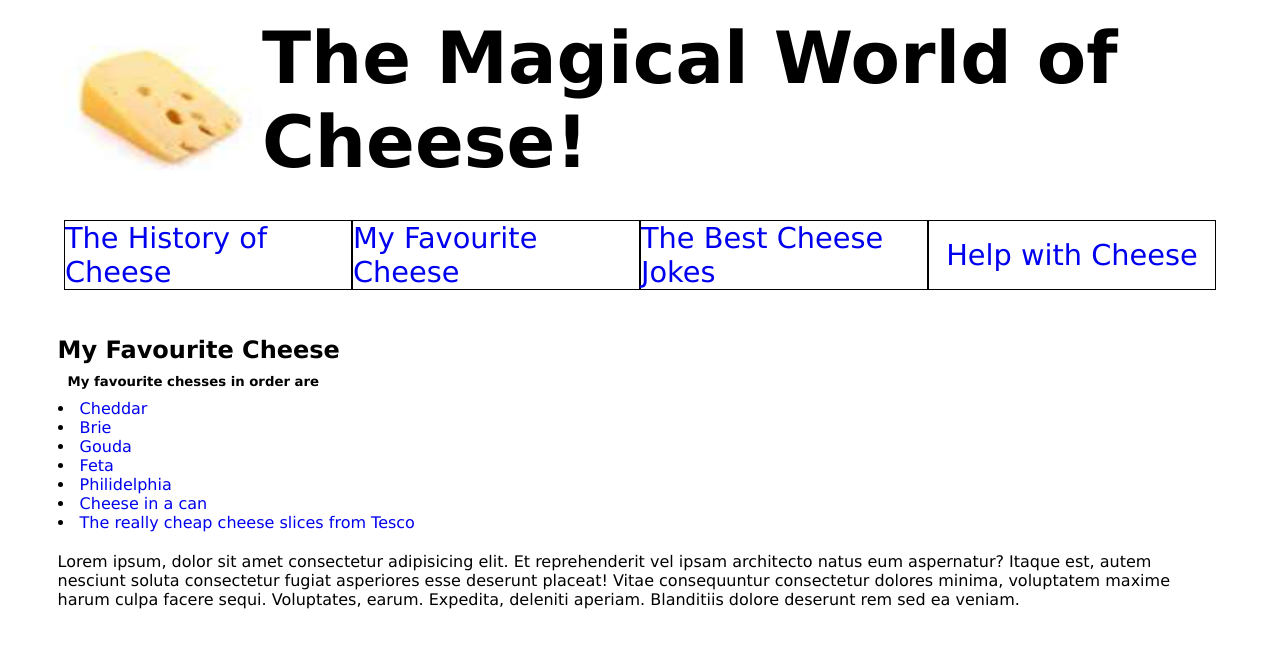
After one commit to brightKams/CMM007, a PHP site: page /favourite.html in a window 1280 px wide. The commit adds this page. Shown: the top 653 px of the page. Run offline with PHP 8.4, Linux system fonts and the light colour scheme.

Commit message:
DCommit for Favourite Cheese page and styling

```diff
--- a/lab4/assets/css/styles.css
+++ b/lab4/assets/css/styles.css
@@ -67,6 +67,9 @@ img {
     align-items: center;
     justify-content: center;
 }
+.main_container {
+    width: 100%;
+}
 
 .homePage_img_container {
     display: flex;
@@ -88,9 +91,26 @@ img {
     width: 50%;
     padding: 20px;
 }
-.magical_world_text {
+.magical_world_text{
     padding: 20px;
 }
+.item {
+    list-style-type: disc;
+    list-style-position: inside;
+}
+.hist_cheese_text {
+    padding: 20px 0;
+}
+
+
+/* HISTORY OF CHEESE PAGE */
+
+.main_wrapper{
+    width: 95%;
+    margin: auto;
+    padding: 2%;
+}
+
 
 
 
@@ -115,7 +135,7 @@ img {
 }
 
 .navigations > .nav_item {
-    width: 80%;
+    width: 100%;
     margin: auto;
     padding: 20px;
 }
--- /dev/null
+++ b/lab4/favourite.html
@@ -0,0 +1,104 @@
+<!DOCTYPE html>
+<html lang="en">
+
+<head>
+    <meta charset="UTF-8">
+    <meta name="viewport" content="width=device-width, initial-scale=1.0">
+    <link rel="stylesheet" type="text/css" href="assets/css/styles.css">
+    <title>FAVOURITE CHEESE PAGE</title>
+</head>
+
+<body>
+
+    <header class="magical_world_cheese_header" id="magical_world_cheese_header">
+        <div class="header_logo_container" id="header_logo_container">
+            <div class="logo_container all_borders" id="logo_container">
+                <a href="index.html">
+                    <img src="./assets/images/hard_cheese_img.jpg" alt="Magical World Cheese logo" class="logo_image"
+                        width="100px" height="100px">
+                </a>
+            </div>
+            <h1 class="logo_text" id="logo_text">
+                The Magical World of Cheese!
+            </h1>
+        </div>
+        <nav class="navigation_container all_borders" id="navigation_container">
+            <ul class="navigations all_borders" id="navigations">
+                <li class="cheese_hist_nav nav_item" id="cheese_hist_nav">
+                    <a href="history.html" class="cheese_hist_link nav_link" id="cheese_hist_link">The History of
+                        Cheese</a>
+                </li>
+                <li class="fav_cheese_nav nav_item" id="fav_cheese_nav">
+                    <a href="favourite.html" class="fav_cheese_link nav_link" id="fav_cheese_link">My Favourite
+                        Cheese</a>
+                </li>
+                <li class="cheese_jokes_nav nav_item" id="cheese_jokes_nav">
+                    <a href="jokes.html" class="cheese_jokes_link nav_link" id="cheese_jokes_link">The Best Cheese
+                        Jokes</a>
+                </li>
+                <li class="cheese_help_nav nav_item" id="cheese_help_nav">
+                    <a href="help.html" class="cheese_help_link nav_link" id="cheese_help_link">Help with Cheese</a>
+                </li>
+            </ul>
+        </nav>
+    </header>
+
+
+    <main class="fav_chesse_main_wrapper main_wrapper" id="fav_cheese_main_wrapper">
+
+        <h2 class="fav_cheese_heading main_heading" id="fav_cheese_heading">
+            My Favourite Cheese
+        </h2>
+
+        <div class="fav_cheese_text_container all_borders" id="fav_cheese_text_container">
+            <h5 style="padding: 10px">My favourite chesses in order are</h5>
+
+            <ul class="fav_cheese_order_wrapper all_borders" id="fav_cheese_order_wrapper">
+
+                <li class="cheddar_cheese fav_cheese_order item" id="cheddar_cheese ">
+                    <a href="#" class="cheddar_cheese_link" id="cheddar_cheese_link">
+                        Cheddar
+                    </a>
+                </li>
+                <li class="brie_cheese fav_cheese_order item" id="brie_cheese">
+                    <a href="#" class="brie_cheese_link" id="brie_cheese_link" >
+                        Brie
+                    </a>
+                </li>
+                <li class="gouda_cheese fav_cheese_order item" id="gouda_cheese">
+                    <a href="#" class="gouda_cheese_link" class="gouda_cheese_link" >
+                        Gouda
+                    </a>
+                </li>
+                <li class="feta_cheese fav_cheese_order item" id="feta_cheese">
+                    <a href="#" class="feta_cheese_link" class="feta_cheese_link" >
+                        Feta
+                    </a>
+                </li>
+                <li class="philidelphia_cheese fav_cheese_order item" id="philidelphia_cheese ">
+                    <a href="#" class="philidelphia_cheese_link" id="philidelphia_cheese_link">
+                        Philidelphia
+                    </a>
+                </li>
+                <li class="can_cheese fav_cheese_order item" id="can_cheese">
+                    <a href="#" class="can_cheese_link" id="can_cheese_link" >
+                        Cheese in a can
+                    </a>
+                </li>
+                <li class="tesco_cheese fav_cheese_order item" id="tesco_cheese">
+                    <a href="#" class="tesco_cheese_link" class="tesco_cheese_link" >
+                       The really cheap cheese slices from Tesco
+                    </a>
+                </li>
+            </ul>
+            <p class="hist_cheese_text all_borders" id="hist_cheese_text">
+                Lorem ipsum, dolor sit amet consectetur adipisicing elit. Et reprehenderit vel ipsam architecto natus
+                eum aspernatur? Itaque est, autem nesciunt soluta consectetur fugiat asperiores esse deserunt placeat!
+                Vitae consequuntur consectetur dolores minima, voluptatem maxime harum culpa facere sequi. Voluptates,
+                earum. Expedita, deleniti aperiam. Blanditiis dolore deserunt rem sed ea veniam.
+            </p>
+        </div>
+    </main>
+</body>
+
+</html>
```
Also changed, not shown: lab4/history.html (+77 -0 lines), lab4/index.html (+8 -8 lines).
